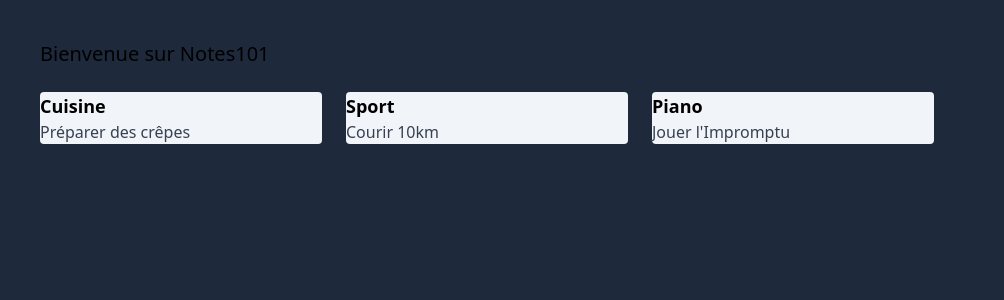
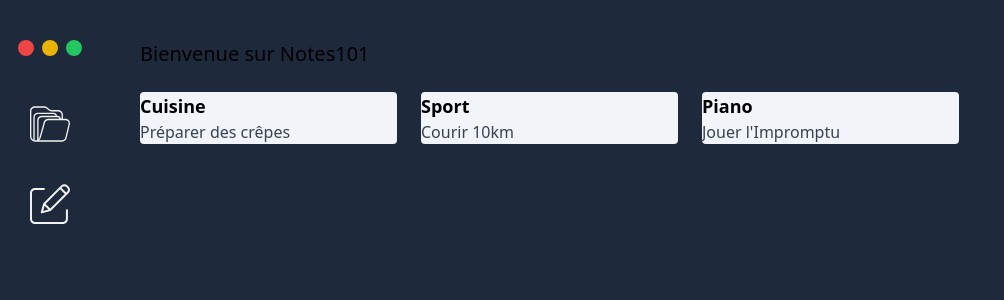
Before and after one commit to vanparfait/app-De_Prise_De_Notes, a React (Vite) app: page /note/1 in a window 1280 px wide. Shown: the top 300 px of the page, without its empty margins (0-1004 px from the left). Built offline with nearby package versions, Linux system fonts and the light colour scheme.

Commit message:
Creation de la Sidebar

```diff
--- a/src/App.jsx
+++ b/src/App.jsx
@@ -1,6 +1,7 @@
 import { useDispatch, useSelector } from "react-redux";
 import { getNotesFromApi } from "./features/notes";
 import NotesList from "./components/NotesList";
+import Sidebar from "./components/Sidebar";
 
 function App() {
   const dispatch = useDispatch();
@@ -13,7 +14,7 @@
 
   return (
     <div className="bg-slate-800 min-h-screen flex">
-      {" "}
+      <Sidebar />
       <NotesList />{" "}
     </div>
   );
--- /dev/null
+++ b/src/components/Sidebar.jsx
@@ -0,0 +1,27 @@
+import React from "react";
+import edit from "../assets/edit.svg";
+import folder from "../assets/folder.svg";
+
+const Sidebar = () => {
+  return (
+    <aside className="shrink-0 bg-slate-800 w-[100px] flex flex-col items-center pt-10">
+      <div className=" flex justify-center mb-12">
+        <div className="w-4 h-4 rounded-full bg-red-500 mx-1"></div>
+        <div className="w-4 h-4 rounded-full bg-yellow-500 mx-1"></div>
+        <div className="w-4 h-4 rounded-full bg-green-500 mx-1"></div>
+      </div>
+      <a href="#">
+        <img
+          src={folder}
+          alt="Voir toutes les notes"
+          className="w-10 h-10 mb-10"
+        />
+      </a>
+      <a href="#">
+        <img src={edit} alt="Ecrire une note" className="w-10 h-10 mb-10" />
+      </a>
+    </aside>
+  );
+};
+
+export default Sidebar;
```
